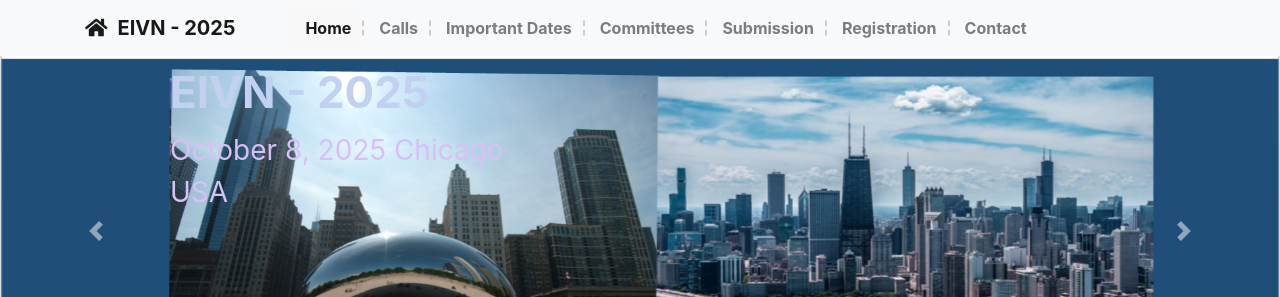
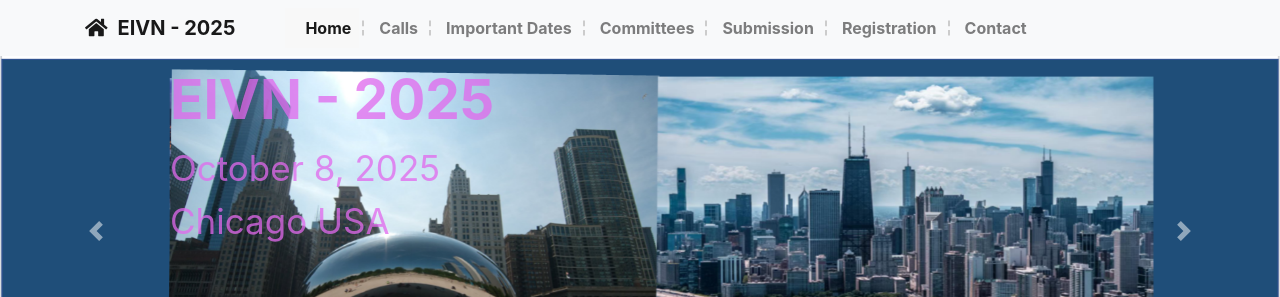
Before and after one commit to Lianrui789/EIVN-2025, a plain HTML site: page index.html in a window 1280 px wide. Shown: the top 297 px of the page. Drawn offline with nearby package versions, Linux system fonts and the light colour scheme.

Commit message:
Update style.css

```diff
--- a/style.css
+++ b/style.css
@@ -219,15 +219,16 @@ footer {
     height: 30%; /* Full height of the carousel */
   }
 
-  .carousel-caption h5 {
-    color: #c2d1f1;
+ .carousel-caption h5 {
+    color: #e169ecc1;
     font-weight: bold;
-    font-size: 44px; /* Large font size for the main heading */
+    font-size: 55px; /* Large font size for the main heading */
     margin: 0 0 10px; /* Space between heading and paragraph */
   }
 
   .carousel-caption p {
-    color: #d7c0f6;
+    color: #e169ecc1;
+
     margin-top: 10px;
-    font-size:28px; /* Smaller font size for the paragraph */
+    font-size:35px; /* Smaller font size for the paragraph */
   }
```
